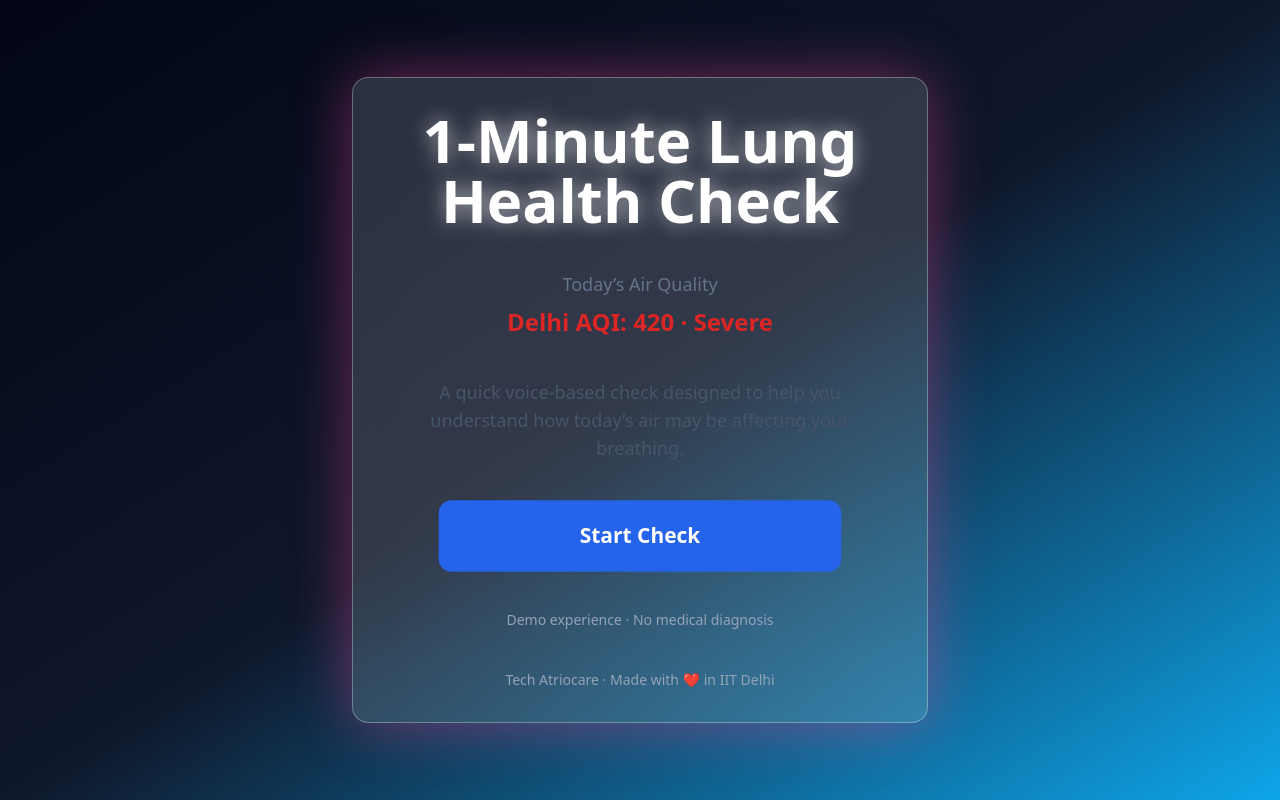
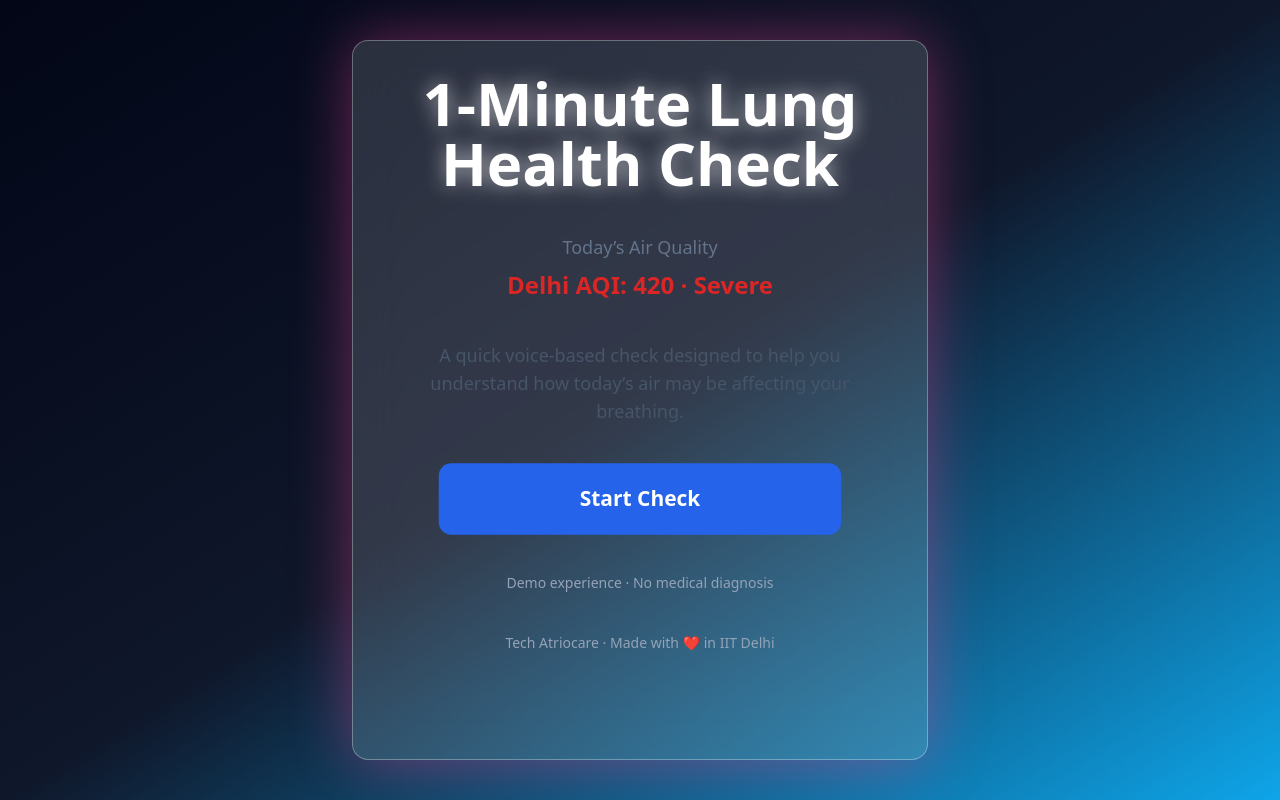
Before and after one commit to sanyamishra01/ap_game, a React (Vite) app in the folder frontend/: page / in a window 1280 px wide. Built offline with nearby package versions, Linux system fonts and the light colour scheme; no server answers.

Commit message:
Refactor ScreenWrapper to require keyName prop

```diff
--- a/frontend/src/components/layout/ScreenWrapper.tsx
+++ b/frontend/src/components/layout/ScreenWrapper.tsx
@@ -1,10 +1,6 @@
 import { ReactNode } from "react";
 import { motion, AnimatePresence } from "framer-motion";
 
-/**
- * All valid screen keys in the app
- * (must match App.tsx screen names)
- */
 export type ScreenKey =
   | "home"
   | "payment"
@@ -16,7 +12,7 @@ export type ScreenKey =
 
 interface ScreenWrapperProps {
   children: ReactNode;
-  keyName: ScreenKey; // 🔒 now REQUIRED & typed
+  keyName: ScreenKey;
 }
 
 export default function ScreenWrapper({
@@ -28,27 +24,35 @@ export default function ScreenWrapper({
       <motion.main
         key={keyName}
         className="
-          min-h-screen flex items-center justify-center p-4
+          min-h-screen flex items-center justify-center
           bg-gradient-to-br
           from-[#020617]
           via-[#0f172a]
           to-[#0ea5e9]
+          px-4 py-6
         "
         initial={{ opacity: 0, y: 16 }}
         animate={{ opacity: 1, y: 0 }}
         exit={{ opacity: 0, y: -16 }}
-        transition={{ duration: 0.3, ease: "easeOut" }}
+        transition={{ duration: 0.3, ease: 'easeOut' }}
       >
+        {/* Glass Card */}
         <div
           className="
-            w-full max-w-xl p-8 rounded-2xl
+            w-full max-w-xl
+            h-[90vh] max-h-[720px]
+            flex flex-col
+            rounded-2xl
             bg-white/15 backdrop-blur-xl
             border border-white/30
             shadow-[0_0_60px_rgba(236,72,153,0.45)]
             text-white
           "
         >
-          {children}
+          {/* Scrollable content area */}
+          <div className="flex-1 overflow-y-auto p-6 md:p-8">
+            {children}
+          </div>
         </div>
       </motion.main>
     </AnimatePresence>
```
